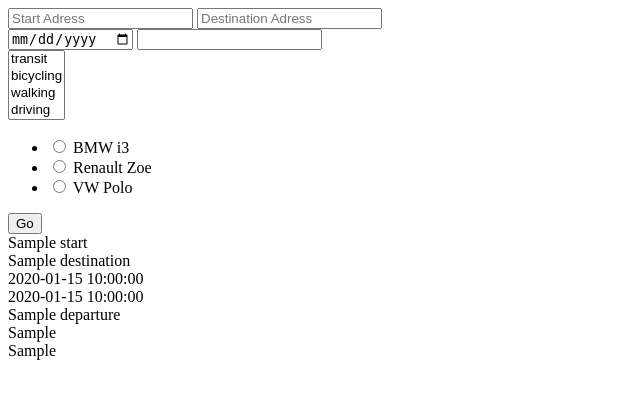
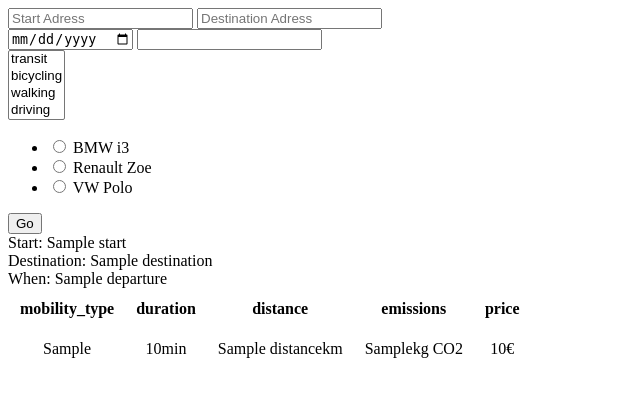
Before and after one commit to thomaswuensche/dreamroute, a Flask app: template templates/index.html in a window 1280 px wide. Shown: the top 399 px of the page, without its empty margins (0-640 px from the left). Run offline with Flask 2, Linux system fonts and the light colour scheme; the template is opened without the code that fills it: values that come from a table or form of the project are taken from there, most other values are stand-ins (such as "Sample title", 1, 10 or a date in 2020); parts of the project's set-up code (start-up, migrations or seed data) failed here and were passed over.

Commit message:
add table for multiple trips

```diff
--- a/app.py
+++ b/app.py
@@ -41,8 +41,9 @@ def index():
         for mobility_type in mobility_types:
             route_infos.append(calculator.calculate_trip(start, destination, departure, mobility_type, model))
 
+        return render_template('index.html', form=form, start=start, destination=destination,
+            departure=departure, route_infos=route_infos)
 
-        return render_template('index.html', form=form, start=start, destination=destination, departure_date=departure_date, departure_time=departure_time, departure=departure, mobility_types=mobility_types, route_infos = route_infos )
     return render_template('index.html', form=form)
 
 
--- a/data_handler.py
+++ b/data_handler.py
@@ -7,7 +7,7 @@ class DataHandler():
         cursor = self.connection.cursor()
         sql = "SELECT emissions_per_km FROM emissions WHERE mobility_type=%(mobility_type)s"
 
-        if model != 'None':
+        if mobility_type == 'driving' and model != 'None':
             sql = sql + " AND model='{}'".format(model)
 
         val = {'mobility_type': mobility_type}
@@ -23,7 +23,7 @@ class DataHandler():
         cursor = self.connection.cursor()
         sql = "SELECT price_per_km, price_per_min FROM emissions WHERE mobility_type=%(mobility_type)s"
 
-        if model != 'None':
+        if mobility_type == 'driving' and model != 'None':
             sql = sql + " AND model='{}'".format(model)
 
         val = {'mobility_type': mobility_type}
--- a/static/style.css
+++ b/static/style.css
@@ -0,0 +1,4 @@
+th, td {
+  padding: 10px;
+  text-align: center;
+}
--- a/templates/index.html
+++ b/templates/index.html
@@ -24,28 +24,35 @@
             <div>
             {{ form.submit(class="submit-button") }}
             </div>
-
         </form>
         <div>
-            {{start}}
+            Start: {{start}}
         </div>
         <div>
-        {{destination}}
+            Destination: {{destination}}
         </div>
         <div>
-            {{departure_date}}
+            When: {{departure}}
         </div>
         <div>
-            {{departure_time}}
-        </div>
-        <div>
-            {{departure}}
-        </div>
-        <div>
-            {{mobility_types}}
-        </div>
-        <div>
-            {{route_infos}}
+          <table>
+            <tr>
+              <th>mobility_type</th>
+              <th>duration</th>
+              <th>distance</th>
+              <th>emissions</th>
+              <th>price</th>
+            </tr>
+            {% for route in route_infos %}
+              <tr>
+                <td>{{ route['mobility_type'] }}</td>
+                <td>{{ route['duration'] }}min</td>
+                <td>{{ route['distance'] }}km</td>
+                <td>{{ route['emissions_on_trip'] }}kg CO2</td>
+                <td>{{ route['price_of_trip'] }}€</td>
+              </tr>
+            {% endfor %}
+          </table>
         </div>
     </body>
     {% endblock content %}
```
Also changed, not shown: calculator.py (+10 -7 lines).
